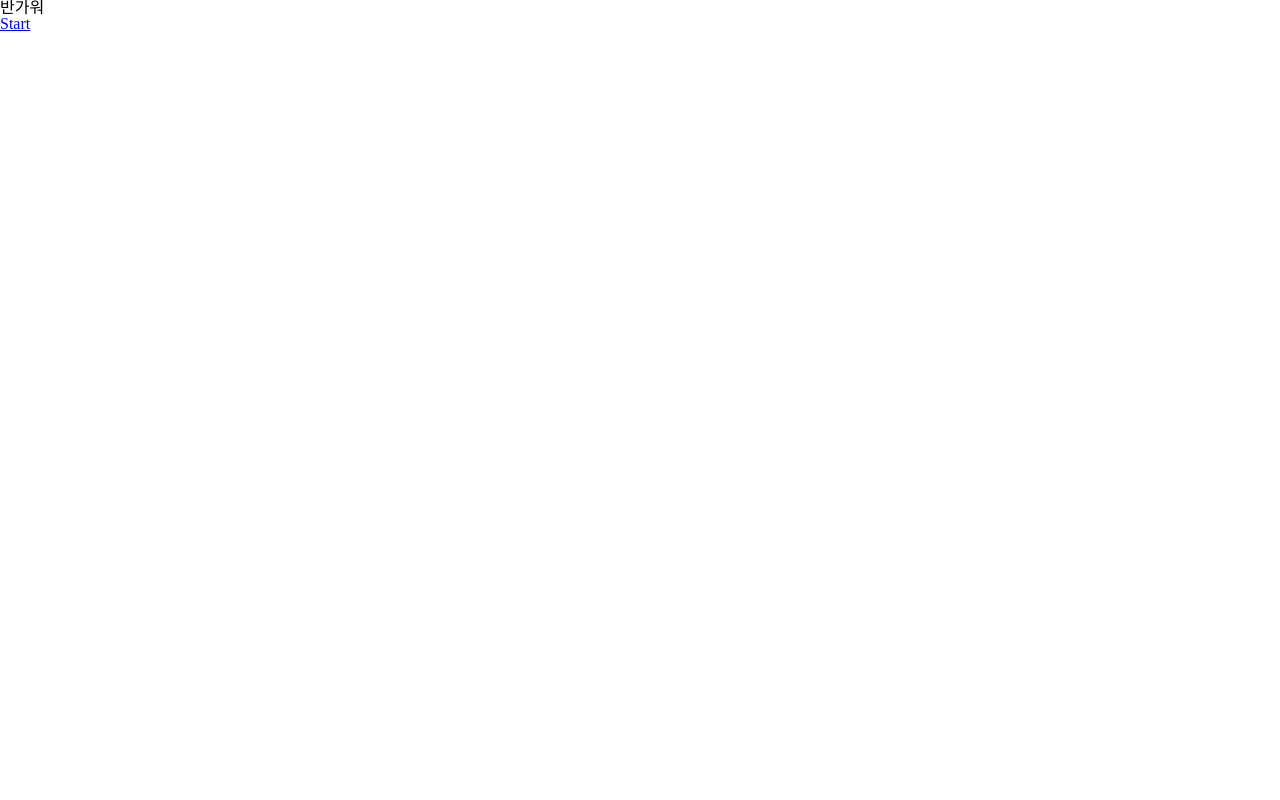
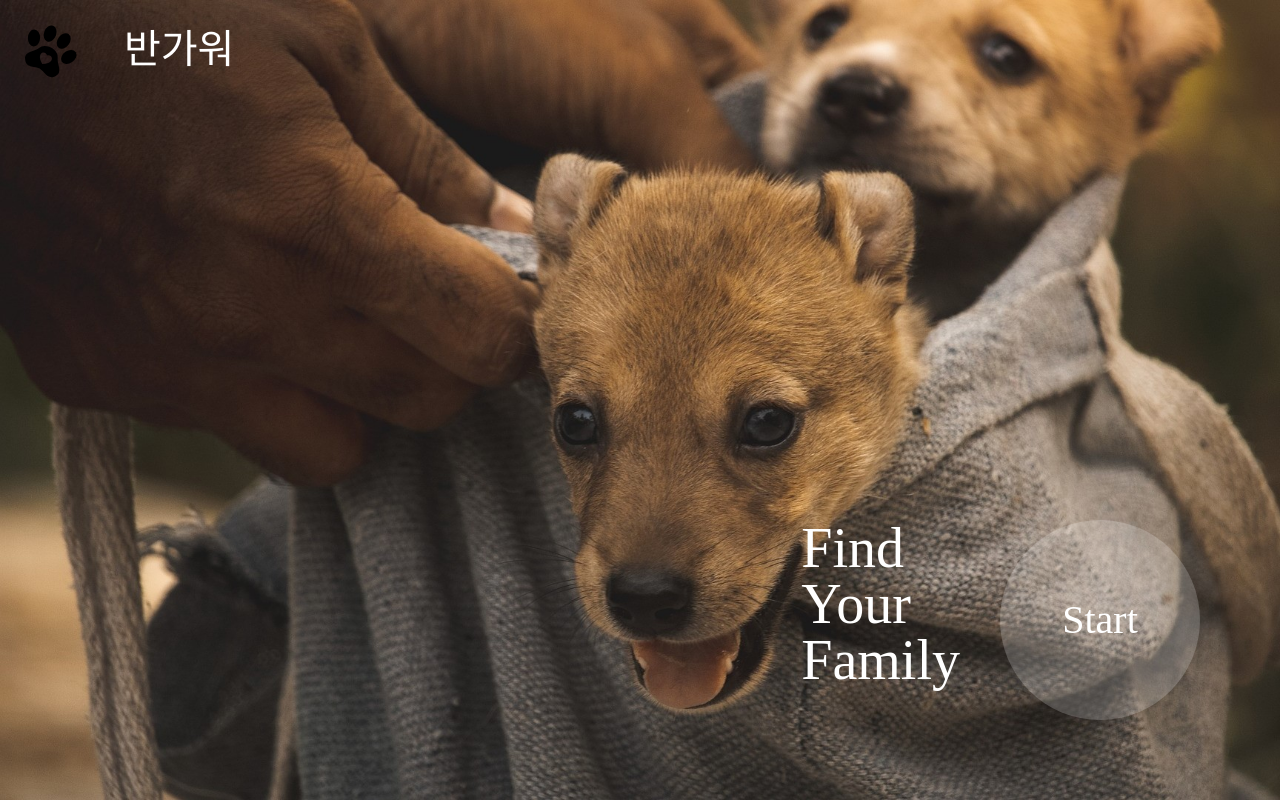
Before and after one commit to whdydrhks/SSAFY-COMMON-PROJECT, a React (Create React App) app in the folder Frontend/: page / in a window 1280 px wide. Built offline with nearby package versions, Linux system fonts and the light colour scheme; the HTML template or start-up script is replaced by a standard one.

Commit message:
[FE] style : Intro initial styling

```diff
--- a/Frontend/src/views/Intro.js
+++ b/Frontend/src/views/Intro.js
@@ -1,15 +1,85 @@
 import React from 'react';
 import { Link } from 'react-router-dom';
 import styled from 'styled-components';
+import introImg from '../assets/img/intro.jpg';
+import logo from '../assets/logo/logo_black.svg';
 
-const SIntroLogo = styled.div``;
+const SIntro = styled.div`
+  background-image: url(${introImg});
+  background-repeat: no-repeat;
+  height: 100vh;
+  background-size: cover;
+`;
+
+const SIntroHeader = styled.div`
+  display: flex;
+  align-items: center;
+`;
+
+const SIntroHeaderLogo = styled.img.attrs({
+  src: `${logo}`,
+})`
+  width: 100px;
+  height: 100px;
+  color: white;
+`;
+const SInteroHeaderText = styled.div`
+  font-size: 40px;
+  padding: 24px;
+  color: white;
+`;
+
+const SContainer = styled.div`
+  display: flex;
+  justify-content: center;
+  position: absolute;
+  right: 80px;
+  bottom: 80px;
+`;
+
+const SText = styled.div`
+  font-size: 56px;
+  color: white;
+`;
+
+const STextFind = styled.div``;
+const STextYour = styled.div``;
+const STextFamily = styled.div``;
+
+const SStartButton = styled.div`
+  a {
+    width: 200px;
+    height: 200px;
+    border-radius: 50%;
+    background-color: rgba(255, 255, 255, 0.2);
+    display: flex;
+    justify-content: center;
+    align-items: center;
+    font-size: 40px;
+    text-decoration: none;
+    color: white;
+    margin-left: 40px;
+  }
+`;
 
 function Intro() {
   return (
-    <>
-      <SIntroLogo>반가워</SIntroLogo>
-      <Link to="/home">Start</Link>
-    </>
+    <SIntro>
+      <SIntroHeader>
+        <SIntroHeaderLogo />
+        <SInteroHeaderText>반가워</SInteroHeaderText>
+      </SIntroHeader>
+      <SContainer>
+        <SText>
+          <STextFind>Find</STextFind>
+          <STextYour>Your</STextYour>
+          <STextFamily>Family</STextFamily>
+        </SText>
+        <SStartButton>
+          <Link to="/home">Start</Link>
+        </SStartButton>
+      </SContainer>
+    </SIntro>
   );
 }
 
```
Also changed, not shown: Frontend/src/assets/img/intro.jpg (added), Frontend/src/assets/logo/logo_black.svg (added).
